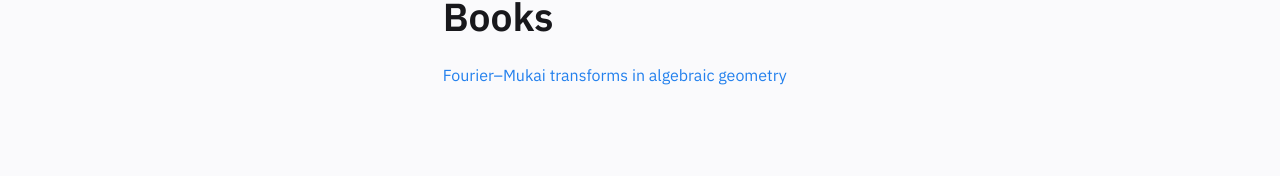
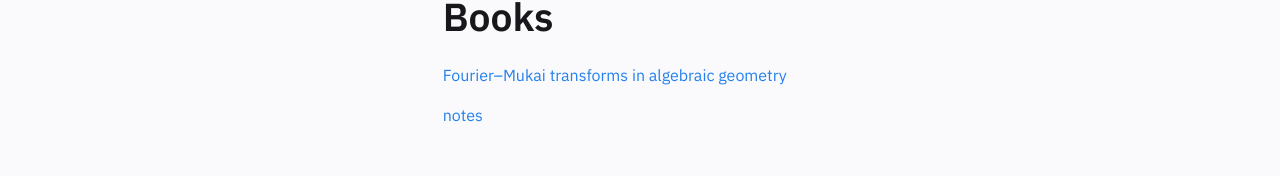
Before and after one commit to runxg/runxg.github.io, a Jekyll site: the page built from pages/index.md, in a window 1280 px wide. Shown: the part 124-300 px from the top of the page. Built offline with Jekyll 4.4.1, drawn with Linux system fonts in a browser that asks for light colours.

Commit message:
Update Homepage.html

```diff
--- a/_includes/Homepage.html
+++ b/_includes/Homepage.html
@@ -6,7 +6,7 @@
         <a href="https://typo.iwr.uni-heidelberg.de/fileadmin/groups/arithgeo/templates/data/Judith_Ludwig/Derivierte_Kategorien/H.pdf">Fourier–Mukai transforms in algebraic geometry </a>
 
     <p>
-    <h1><a href="../notes"></h1>
+    <a href="../notes">notes </a>
 {%- comment -%}
 * Jekyll Garden lets you build a digital garden of atomic notes (working notes) using Github pages from your Obsidian vault.
 * Check out <a href="../posts/features">Features </a> to know the the theme and, <a href="../posts/how-to"> Install and Setup </a> to know more.
```
